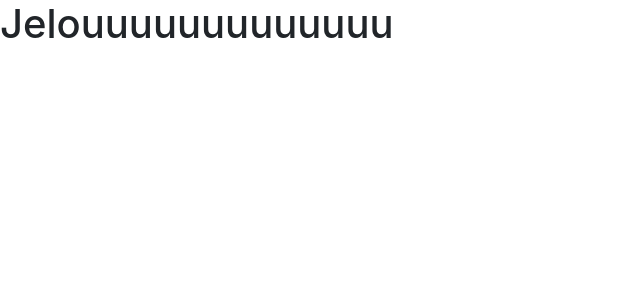
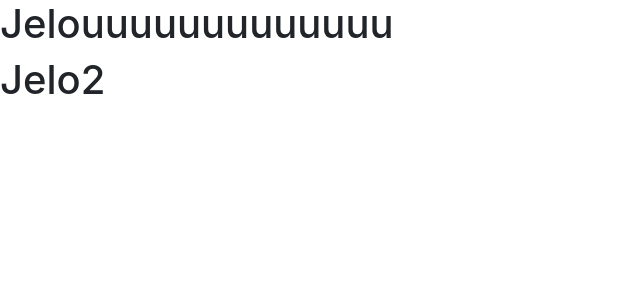
Before and after one commit to lyvargast/Grupo16PracticaKuepa, a React (Create React App) app: page / in a window 1280 px wide. Shown: the top 300 px of the page, without its empty margins (0-640 px from the left). Built offline with nearby package versions, Linux system fonts and the light colour scheme.

Commit message:
probando rama

```diff
--- a/src/pages/Inicio/inicio.js
+++ b/src/pages/Inicio/inicio.js
@@ -5,6 +5,7 @@ const Inicio = () =>{
 	return(
 	<div>
 		<h1>Jelouuuuuuuuuuuuu</h1>
+		<h1>Jelo2</h1>
 	 </div>
 
 	);
```
